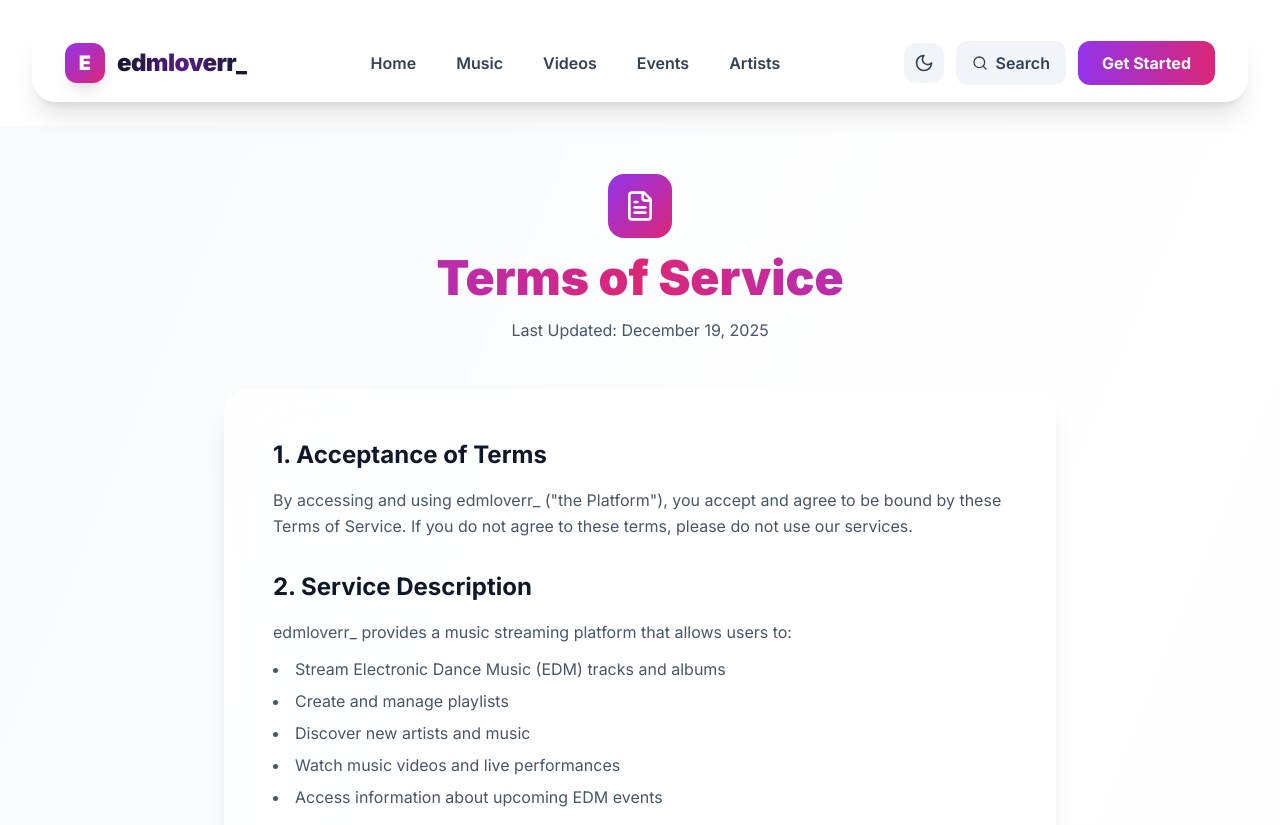
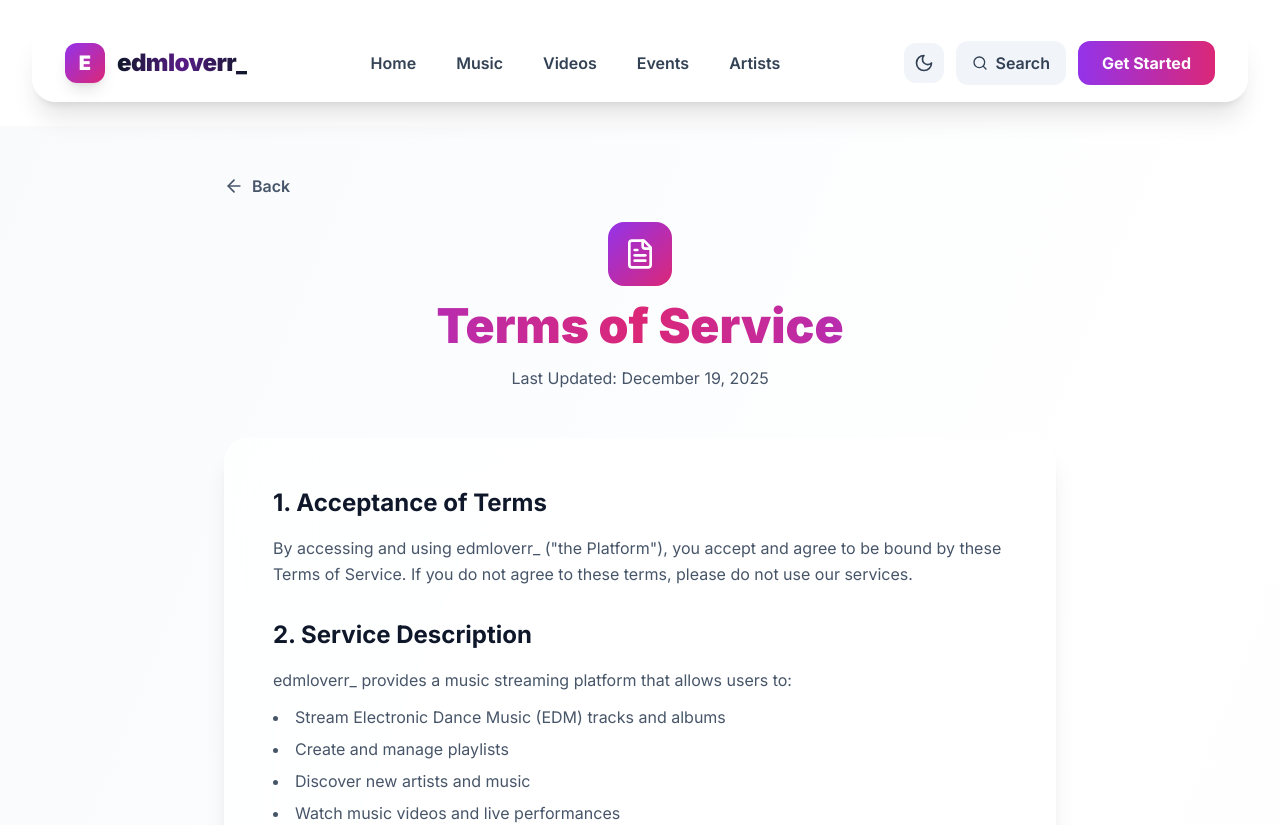
Before and after one commit to Thilinadilshan22/Music-Platform, a React (Vite) app in the folder Front-end/: page /terms in a window 1280 px wide. Shown: the top 825 px of the page. Built offline with nearby package versions, Linux system fonts and the light colour scheme.

Commit message:
feat: Add dedicated pages for Cookie Policy, Privacy Policy, and Terms of Service.

```diff
--- a/Front-end/src/features/legal/CookiePolicyPage.tsx
+++ b/Front-end/src/features/legal/CookiePolicyPage.tsx
@@ -1,10 +1,25 @@
 import { motion } from 'motion/react';
-import { Cookie } from 'lucide-react';
+import { Cookie, ArrowLeft } from 'lucide-react';
+import { useNavigate } from 'react-router-dom';
 
 export function CookiePolicyPage() {
+    const navigate = useNavigate();
+
     return (
         <div className="min-h-screen bg-gradient-to-br from-slate-50 via-white to-purple-50/30 dark:from-slate-900 dark:via-slate-950 dark:to-purple-950/30 theme-transition">
             <div className="max-w-4xl mx-auto px-4 sm:px-6 md:px-8 py-12">
+                {/* Back Button */}
+                <motion.button
+                    onClick={() => navigate(-1)}
+                    initial={{ opacity: 0, x: -20 }}
+                    animate={{ opacity: 1, x: 0 }}
+                    transition={{ duration: 0.5 }}
+                    className="inline-flex items-center gap-2 text-slate-600 dark:text-slate-300 hover:text-purple-600 dark:hover:text-purple-400 font-semibold mb-6 transition-colors group"
+                >
+                    <ArrowLeft className="w-5 h-5 group-hover:-translate-x-1 transition-transform" />
+                    Back
+                </motion.button>
+
                 {/* Header */}
                 <motion.div
                     initial={{ opacity: 0, y: 20 }}
--- a/Front-end/src/features/legal/PrivacyPolicyPage.tsx
+++ b/Front-end/src/features/legal/PrivacyPolicyPage.tsx
@@ -1,10 +1,25 @@
 import { motion } from 'motion/react';
-import { Shield } from 'lucide-react';
+import { Shield, ArrowLeft } from 'lucide-react';
+import { useNavigate } from 'react-router-dom';
 
 export function PrivacyPolicyPage() {
+    const navigate = useNavigate();
+
     return (
         <div className="min-h-screen bg-gradient-to-br from-slate-50 via-white to-purple-50/30 dark:from-slate-900 dark:via-slate-950 dark:to-purple-950/30 theme-transition">
             <div className="max-w-4xl mx-auto px-4 sm:px-6 md:px-8 py-12">
+                {/* Back Button */}
+                <motion.button
+                    onClick={() => navigate(-1)}
+                    initial={{ opacity: 0, x: -20 }}
+                    animate={{ opacity: 1, x: 0 }}
+                    transition={{ duration: 0.5 }}
+                    className="inline-flex items-center gap-2 text-slate-600 dark:text-slate-300 hover:text-purple-600 dark:hover:text-purple-400 font-semibold mb-6 transition-colors group"
+                >
+                    <ArrowLeft className="w-5 h-5 group-hover:-translate-x-1 transition-transform" />
+                    Back
+                </motion.button>
+
                 {/* Header */}
                 <motion.div
                     initial={{ opacity: 0, y: 20 }}
--- a/Front-end/src/features/legal/TermsOfServicePage.tsx
+++ b/Front-end/src/features/legal/TermsOfServicePage.tsx
@@ -1,10 +1,25 @@
 import { motion } from 'motion/react';
-import { FileText } from 'lucide-react';
+import { FileText, ArrowLeft } from 'lucide-react';
+import { useNavigate } from 'react-router-dom';
 
 export function TermsOfServicePage() {
+    const navigate = useNavigate();
+
     return (
         <div className="min-h-screen bg-gradient-to-br from-slate-50 via-white to-purple-50/30 dark:from-slate-900 dark:via-slate-950 dark:to-purple-950/30 theme-transition">
             <div className="max-w-4xl mx-auto px-4 sm:px-6 md:px-8 py-12">
+                {/* Back Button */}
+                <motion.button
+                    onClick={() => navigate(-1)}
+                    initial={{ opacity: 0, x: -20 }}
+                    animate={{ opacity: 1, x: 0 }}
+                    transition={{ duration: 0.5 }}
+                    className="inline-flex items-center gap-2 text-slate-600 dark:text-slate-300 hover:text-purple-600 dark:hover:text-purple-400 font-semibold mb-6 transition-colors group"
+                >
+                    <ArrowLeft className="w-5 h-5 group-hover:-translate-x-1 transition-transform" />
+                    Back
+                </motion.button>
+
                 {/* Header */}
                 <motion.div
                     initial={{ opacity: 0, y: 20 }}
```
